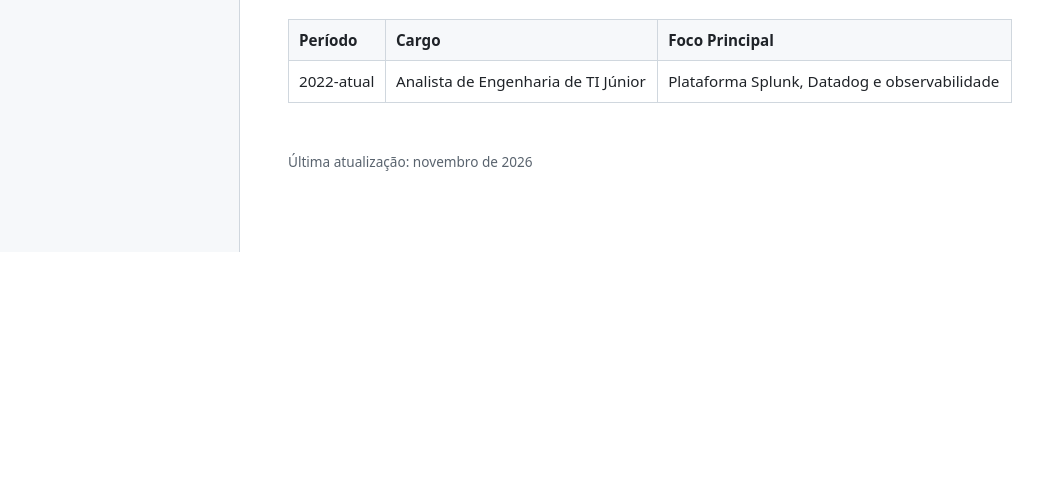
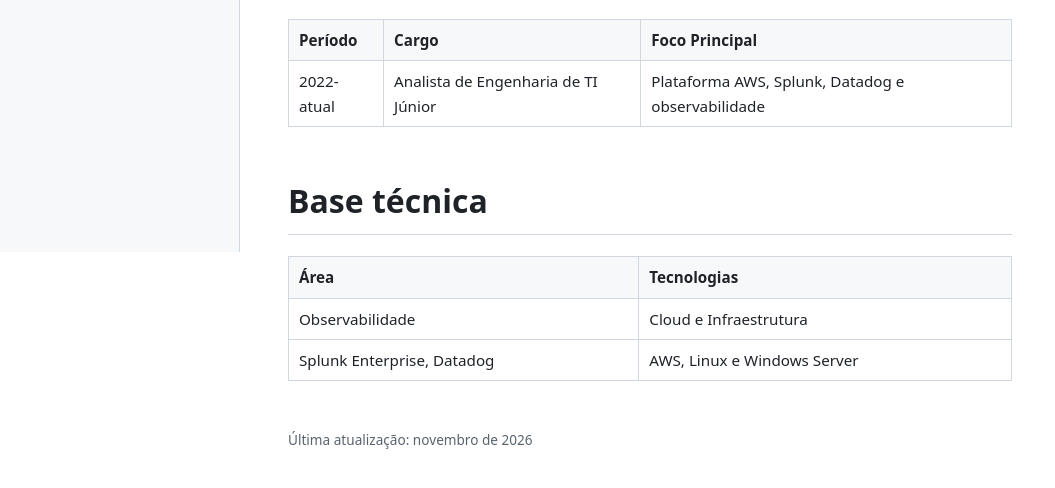
Before and after one commit to saulosilva85/saulo-silva, a plain HTML site: page index.html in a window 1280 px wide. Shown: the part 548-1036 px from the top of the page, without its empty margins (0-1055 px from the left). Before the commit the page ends 800 px from the top, so only its background shows below. Drawn offline with Linux system fonts and the light colour scheme.

Commit message:
adicionado base técnica

```diff
--- a/index.html
+++ b/index.html
@@ -55,7 +55,27 @@
         <tr>
           <td>2022-atual</td>
           <td>Analista de Engenharia de TI Júnior</td>
-          <td>Plataforma Splunk, Datadog e observabilidade</td>
+          <td>Plataforma AWS, Splunk, Datadog e observabilidade</td>
+        </tr>
+      </tbody>
+    </table>
+
+    <h1>Base técnica</h1>
+    <table class="base tecnica">
+      <thead>
+        <tr>
+          <th>Área</th>
+          <th>Tecnologias</th>
+        </tr>
+      </thead>
+      <tbody>
+        <tr>
+          <td>Observabilidade</td>
+          <td>Cloud e Infraestrutura</td>
+        </tr>
+        <tr>
+          <td>Splunk Enterprise, Datadog</td>
+          <td>AWS, Linux e Windows Server</td>
         </tr>
       </tbody>
     </table>
```
